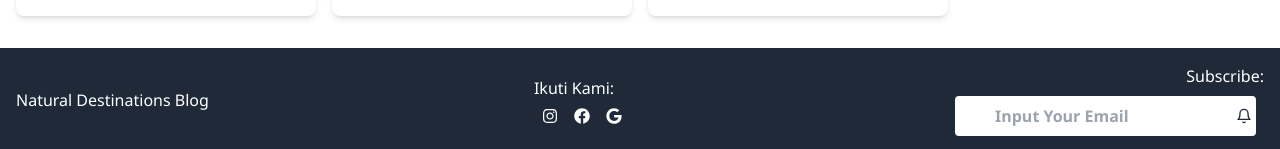
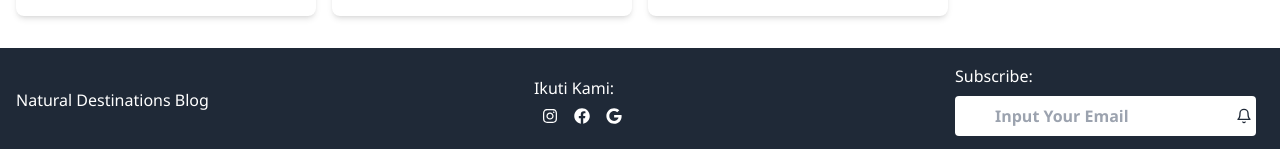
Before and after one commit to Ginasonia98/blogapp, a Next.js app: page / in a window 1280 px wide. Shown: the part 884-1033 px from the top of the page. Built offline with nearby package versions, Linux system fonts and the light colour scheme; no server answers.

Commit message:
make change

```diff
--- a/components/Footer.tsx
+++ b/components/Footer.tsx
@@ -24,8 +24,8 @@ const Footer: React.FC = () => {
               </a>
             </div>
           </div>
-          <div className="text-center sm:text-right mt-4 sm:mt-0">
-            <p className="text-white">Subscribe:</p>
+          <div className="text-center lg:text-center sm:text-right mt-4 sm:mt-0">
+            <p className="text-white text-start">Subscribe:</p>
             <div className="relative mt-2">
               <input
                 type="text"
```
